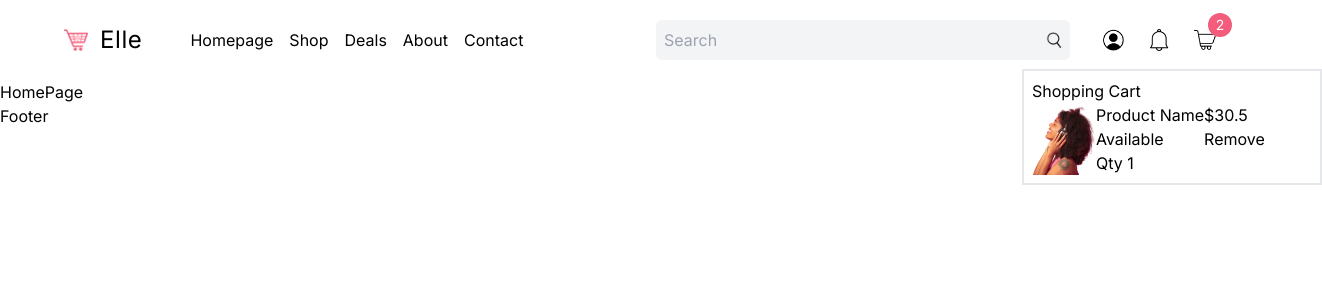
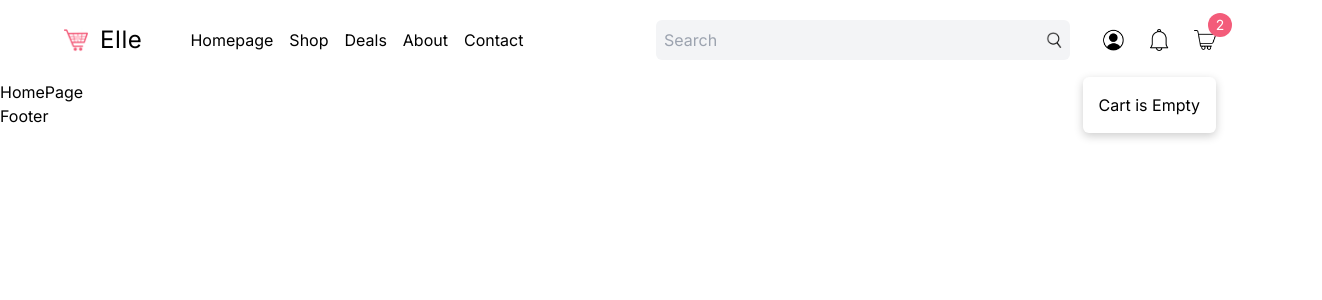
Before and after one commit to AramKim37/ecommerce-next, a Next.js app: page / in a window 1280 px wide. Both pictures are taken after a click on the picture 1205 px from the left and 40 px from the top of the page. Shown: the top 300 px of the page, 1322 px wide, since content can reach past the window. Built offline with nearby package versions, Linux system fonts and the light colour scheme.

Commit message:
building cart modal

```diff
--- a/src/components/CartModal.tsx
+++ b/src/components/CartModal.tsx
@@ -4,23 +4,10 @@ import Image from "next/image";
 import Woman from "../../public/woman.png";
 
 const CartModal = () => {
+  const cartItems = true;
   return (
-    <div className="absolute top-10 -left-20 border-2 p-2 w-[300px]">
-      <h1>Shopping Cart</h1>
-      <div className="flex">
-        <Image src={Woman} width={64} height={64} alt="" />
-        <div className="flex">
-          <div>
-            <h1>Product Name</h1>
-            <p>Available</p>
-            <p>Qty 1</p>
-          </div>
-          <div>
-            <p>$30.5</p>
-            <p>Remove</p>
-          </div>
-        </div>
-      </div>
+    <div className="absolute p-4 rounded-md shadow-[0_3px_10px_rgb(0,0,0,0.2)] bg-white top-12 right-0 flex flex-col w-max">
+      {cartItems ? <div>Cart is Empty</div> : <div></div>}
     </div>
   );
 };
```
